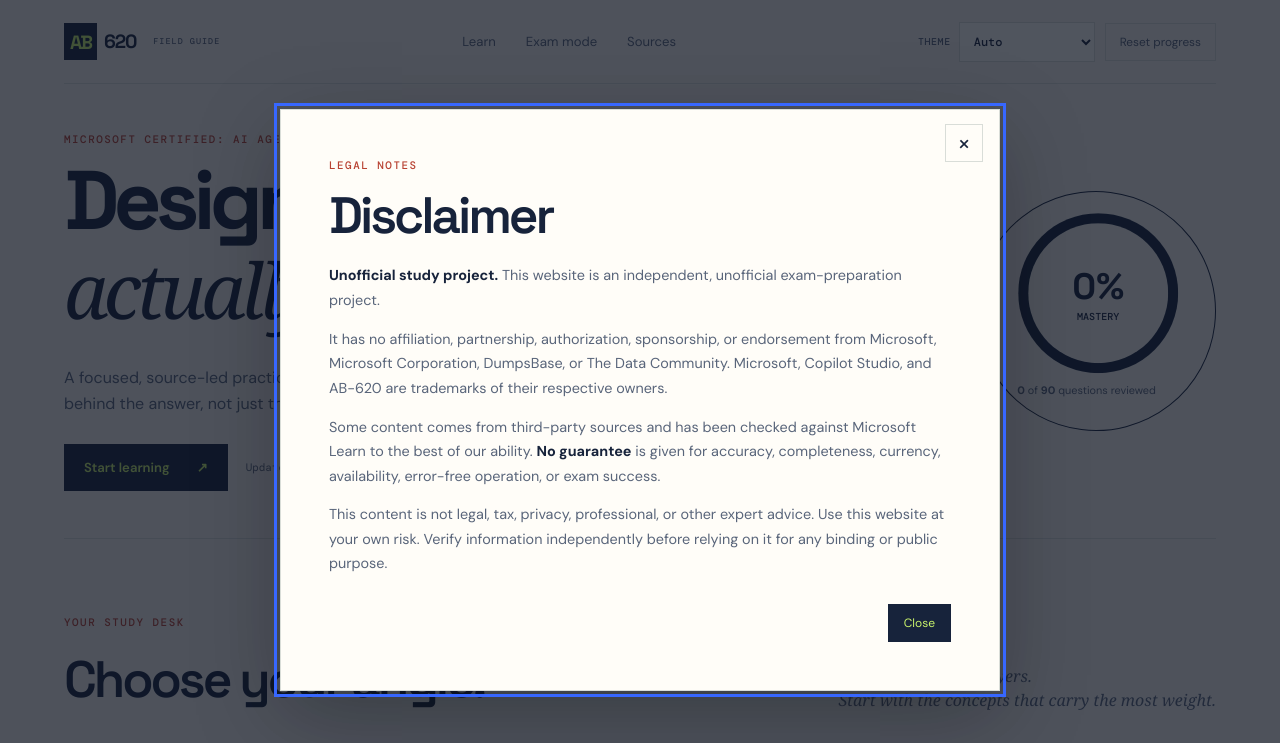
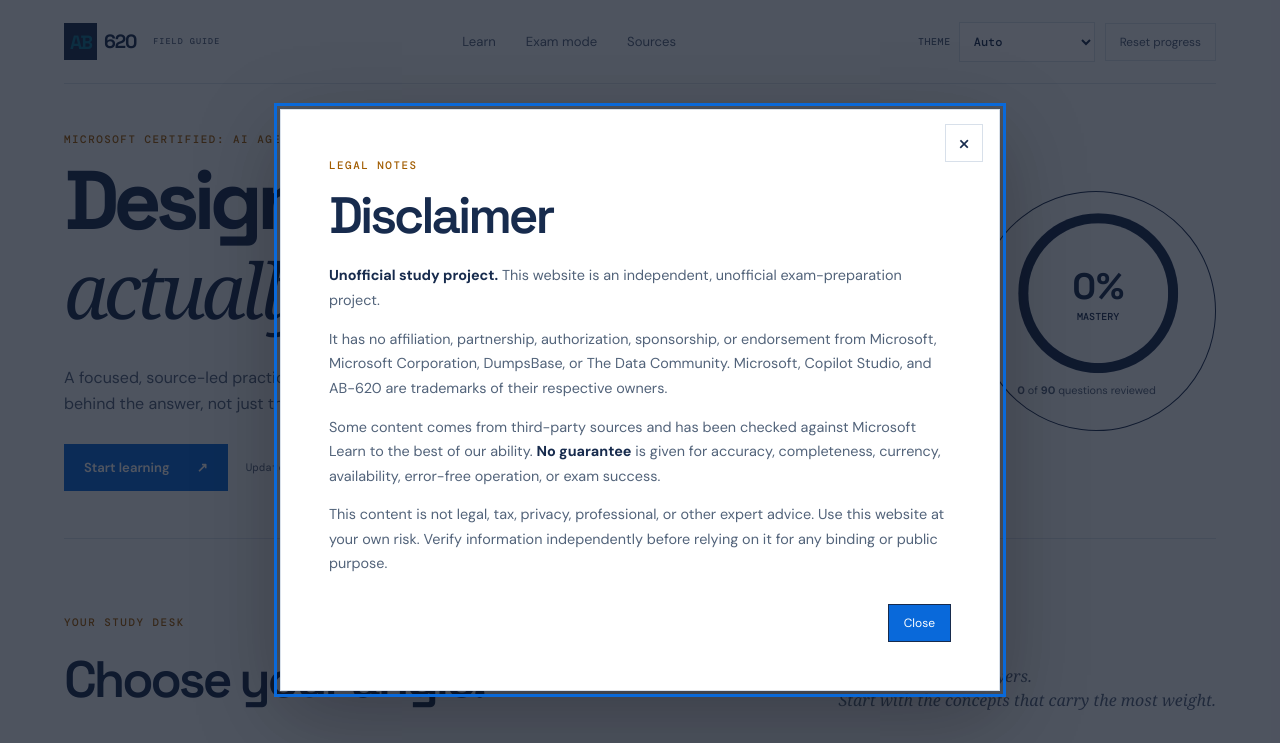
Before and after one commit to pkostelnik/AB620, a plain HTML site: page index.html in a window 1280 px wide. Shown: the top 743 px of the page. Drawn offline with nearby package versions, Linux system fonts and the light colour scheme.

Commit message:
style: refine accessible training palette

```diff
--- a/styles.css
+++ b/styles.css
@@ -2,22 +2,22 @@
 
 :root {
   color-scheme: light;
-  --ink: #17233b;
-  --muted: #59657a;
-  --paper: #f7f4ed;
-  --line: #d9ddd8;
-  --acid: #c9f36b;
-  --orange: #b84232;
-  --white: #fffdf8;
-  --focus: #3767ff;
-  --accent-ink: #17233b;
-  --accent-muted: #344765;
-  --button-bg: #17233b;
-  --button-text: #c9f36b;
-  --success-bg: #e8f8c0;
-  --success-text: #17233b;
-  --error-bg: #ffe4da;
-  --error-text: #17233b;
+  --ink: #172b4d;
+  --muted: #52637a;
+  --paper: #f8fafc;
+  --line: #d8e0ea;
+  --acid: #0e7490;
+  --orange: #a15c00;
+  --white: #ffffff;
+  --focus: #0969da;
+  --accent-ink: #ffffff;
+  --accent-muted: #e0f2fe;
+  --button-bg: #0969da;
+  --button-text: #ffffff;
+  --success-bg: #e4f4ec;
+  --success-text: #185c40;
+  --error-bg: #fcebea;
+  --error-text: #8f2017;
   --serif: Georgia, 'Times New Roman', serif;
 }
 
@@ -28,18 +28,18 @@
   --muted: #aab5c5;
   --paper: #111827;
   --line: #344155;
-  --acid: #b9ed62;
-  --orange: #ff9179;
-  --white: #1b2535;
+  --acid: #67e8f9;
+  --orange: #fdbb74;
+  --white: #172554;
   --focus: #91b4ff;
   --accent-ink: #17233b;
   --accent-muted: #344765;
-  --button-bg: #b9ed62;
-  --button-text: #17233b;
-  --success-bg: #b9ed62;
-  --success-text: #17233b;
-  --error-bg: #5b211b;
-  --error-text: #fff;
+  --button-bg: #2563eb;
+  --button-text: #ffffff;
+  --success-bg: #123b30;
+  --success-text: #6ee7b7;
+  --error-bg: #4a1714;
+  --error-text: #fda4af;
 }
 :root[data-theme='contrast'] {
   color-scheme: dark;
@@ -47,13 +47,13 @@
   --muted: #fff;
   --paper: #000;
   --line: #fff;
-  --acid: #ff0;
-  --orange: #0ff;
+  --acid: #0ff;
+  --orange: #ff0;
   --white: #000;
   --focus: #ff0;
   --accent-ink: #000;
   --accent-muted: #000;
-  --button-bg: #fff;
+  --button-bg: #0ff;
   --button-text: #000;
   --success-bg: #ff0;
   --success-text: #000;
@@ -67,18 +67,18 @@
     --muted: #aab5c5;
     --paper: #111827;
     --line: #344155;
-    --acid: #b9ed62;
-    --orange: #ff9179;
-    --white: #1b2535;
+    --acid: #67e8f9;
+    --orange: #fdbb74;
+    --white: #172554;
     --focus: #91b4ff;
     --accent-ink: #17233b;
     --accent-muted: #344765;
-    --button-bg: #b9ed62;
-    --button-text: #17233b;
-    --success-bg: #b9ed62;
-    --success-text: #17233b;
-    --error-bg: #5b211b;
-    --error-text: #fff;
+    --button-bg: #2563eb;
+    --button-text: #ffffff;
+    --success-bg: #123b30;
+    --success-text: #6ee7b7;
+    --error-bg: #4a1714;
+    --error-text: #fda4af;
   }
 }
 
```
